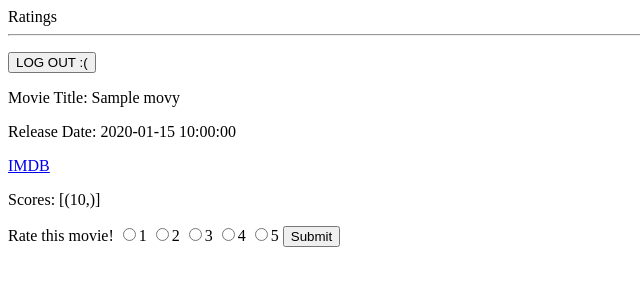
After one commit to alenakruchkova/hb-ratings, a Flask app: page /movies/1 in a window 1280 px wide. The commit adds this page. Shown: the top 300 px of the page, without its empty margins (0-640 px from the left). Run offline with Flask 2, Linux system fonts and the light colour scheme; the visitor is signed in with stand-in values (Sample User, id 1); tables that the repository leaves empty hold one stand-in row (values such as "Sample post").

Commit message:
Movie details displaying, working on adding/updating ratings

```diff
--- a/server.py
+++ b/server.py
@@ -7,6 +7,8 @@ from flask import Flask, render_template, redirect, request, flash, session, get
 from flask_debugtoolbar import DebugToolbarExtension
 
 from model import connect_to_db, db, User, Rating, Movie
+
+from collections import Counter
 
 
 
@@ -87,13 +89,12 @@ def show_user_info(user_id):
         title = movie.title
         all_titles.append(title)
 
+    zipped = zip(all_titles, all_scores)
 
     return render_template("user_profile.html",
                             age=age,
                             zipcode=zipcode,
-                            all_scores=all_scores,
-                            all_titles=all_titles,
-                            all_ratings=all_ratings)
+                            zipped = zipped)
 
 
 @app.route("/processing-form", methods=["POST"])
@@ -128,7 +129,67 @@ def logout():
 def show_movie_list():
     """Shows a list of all movies"""
 
-    return render_template("movie_list.html")
+    movies = Movie.query.all()
+
+    return render_template("movie_list.html", movies=movies)
+
+@app.route("/movies/<int:movie_id>")
+def show_movie_details(movie_id):
+    """Show movie details"""
+
+    movie = db.session.query(Movie).get(movie_id)
+
+    title = movie.title
+    released_at = movie.released_at
+    imdb_url = movie.imdb_url
+
+    # movie_ratings = movie.ratings.group_by(Rating.score).count()
+    # movie_ratings = db.session.query(Rating.score).filter_by(movie_id = movie.movie_id).group_by(Rating.score)
+
+    movie_ratings = db.session.query(Rating.score).filter_by(movie_id = movie.movie_id).all()
+
+    # scores = []
+
+    # for score in movie_ratings:
+    #     score = tuple[0]
+    #     scores.append(score)
+
+
+
+
+    return render_template("movie_details.html",
+                            title=title,
+                            released_at=released_at,
+                            imdb_url=imdb_url,
+                            movie_ratings=movie_ratings)
+
+
+@app.route("/processing-user-score")
+def processing_user_score():
+    """Records new rating or updates existing rating"""
+
+    user_score = request.args.get("score")
+
+    #for user_id and movie_id
+    # if score is Null create new rating in db +flash "u ranked the movie!"
+    # else: update score in db + flash
+    # add to db
+    # commit
+
+    rating_in_db = db.session.query(Rating.score).filter((Rating.movie_id == movie_id) &
+        (Rating.user_id == user_id)).first()
+
+    if not rating_in_db:
+        flash("Yay you've rated this movie!")
+        rating_in_db = Rating(user_id=user_id, movie_id=movie_id, user_score=score)
+        db.session.add(rating_in_db)
+    else:
+        flash("We've updated your score for this movie!")
+        rating_in_db.score = int(user_score)
+
+    db.session.commit()
+
+    return redirect("/movies" + str(movie_id))
 
 
 if __name__ == "__main__":
--- /dev/null
+++ b/templates/movie_details.html
@@ -0,0 +1,25 @@
+{% extends 'base.html' %}
+{% block content %}
+
+<p>Movie Title: {{ title }}</p>
+<p>Release Date: {{ released_at }}</p>
+<p><a href="{{ imdb_url }}">IMDB</a></p>
+
+<p>Scores: {{ movie_ratings }}</p>
+
+{% if session.user %}
+
+<form action="/processing-user-score">
+  Rate this movie!
+  <label><input type="radio" name="score" value="1">1</label>
+  <label><input type="radio" name="score" value="2">2</label>
+  <label><input type="radio" name="score" value="3">3</label>
+  <label><input type="radio" name="score" value="4">4</label>
+  <label><input type="radio" name="score" value="5">5</label>
+  <input type="submit">
+</form>
+
+{% endif %}
+
+
+{% endblock %}
--- a/templates/movie_list.html
+++ b/templates/movie_list.html
@@ -3,10 +3,10 @@
 
     <h2>Movies</h2>
     <ul>
-      {% for title in movies %}
+      {% for movie in movies %}
           <li>
-              <a href="/users/{{ user.user_id }}">
-                {{ user.email }} ({{ user.user_id }})
+              <a href="/movies/{{ movie.movie_id }}">
+                {{ movie.title }}
               </a>
           </li>
       {% endfor %}
```
Also changed, not shown: templates/user_profile.html (+5 -9 lines).
